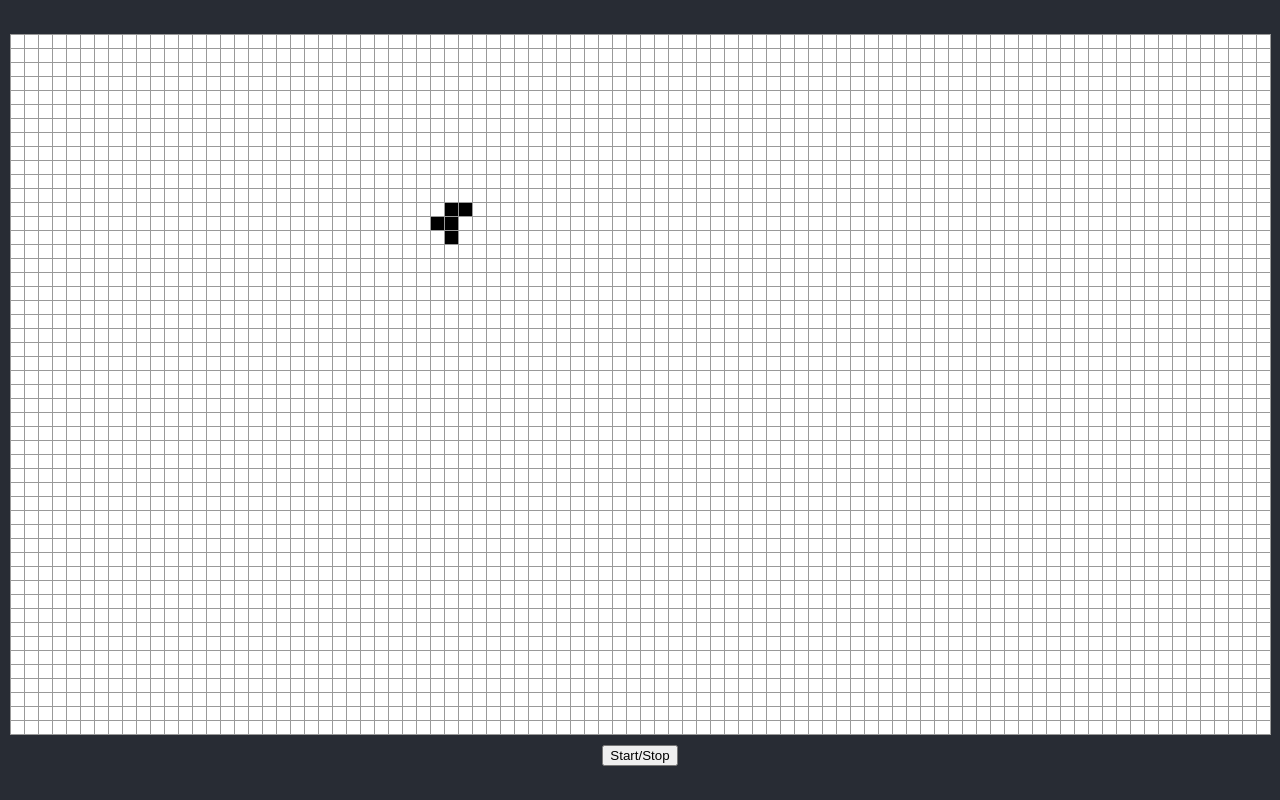
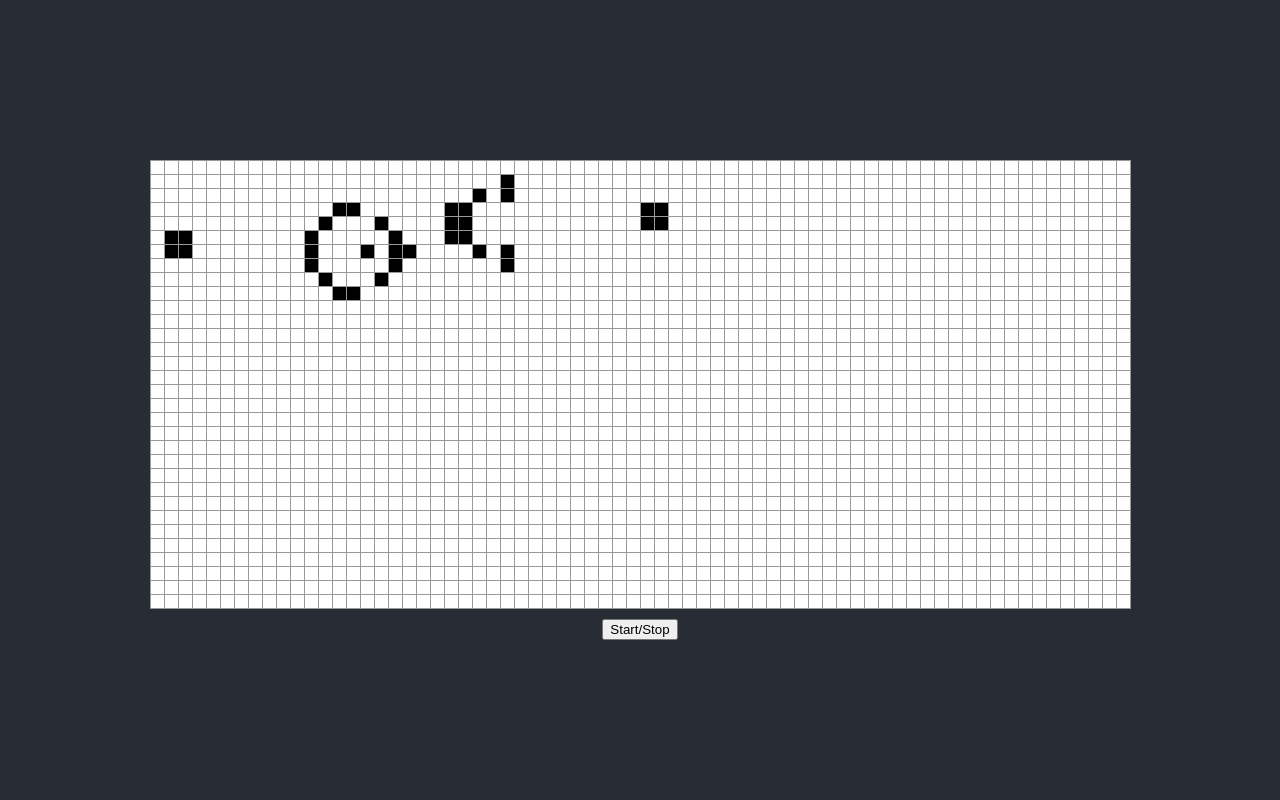
Before and after one commit to tangjm/game-of-life-visualisation, a React (Create React App) app: page / in a window 1280 px wide. Built offline with nearby package versions, Linux system fonts and the light colour scheme.

Commit message:
update: gospel glider pattern to include new implementations of game of life

```diff
--- a/src/App.js
+++ b/src/App.js
@@ -9,8 +9,8 @@ const gameNormal = new GameOfLife();
 const gameToroid = new GameOfLifeToroid();
 
 // let game = startingStates.acorn.gameToroid;
-// let game = startingStates.gospelGlider.game;
-let game = startingStates.rPentamino.gameToroid;
+let game = startingStates.gospelGlider.game;
+// let game = startingStates.rPentamino.gameInPlace;
 // let game = startingStates.empty8x8.game;
 
 function App() {
--- a/src/js/startingPositions/dynamic/gosperGliderGun.js
+++ b/src/js/startingPositions/dynamic/gosperGliderGun.js
@@ -1,15 +1,24 @@
 import GameOfLife from "../../GameOfLife";
 import GameOfLifeToroid from "../../GameOfLifeToroid";
+import GameOfLife2Arrays from "../../GameOfLife2Arrays";
+import GameOfLifeInPlace from "../../GameOfLifeInPlace";
 import Patterns from "../../Patterns";
 
 const game = new GameOfLife(32, 70);
 const gameToroid = new GameOfLifeToroid(32, 70);
+const game2Arrays = new GameOfLife2Arrays(32, 70);
+const gameInPlace = new GameOfLifeInPlace(32, 70);
+
 const patterns = new Patterns();
 
 patterns.gospelGlider(game, [1, 1]);
 patterns.gospelGlider(gameToroid, [1, 1]);
+patterns.gospelGlider(game2Arrays, [1, 1]);
+patterns.gospelGlider(gameInPlace, [1, 1]);
 
 export const gospelGlider = {
 	game,
-	gameToroid
+	gameToroid,
+	game2Arrays,
+	gameInPlace
 }
```
